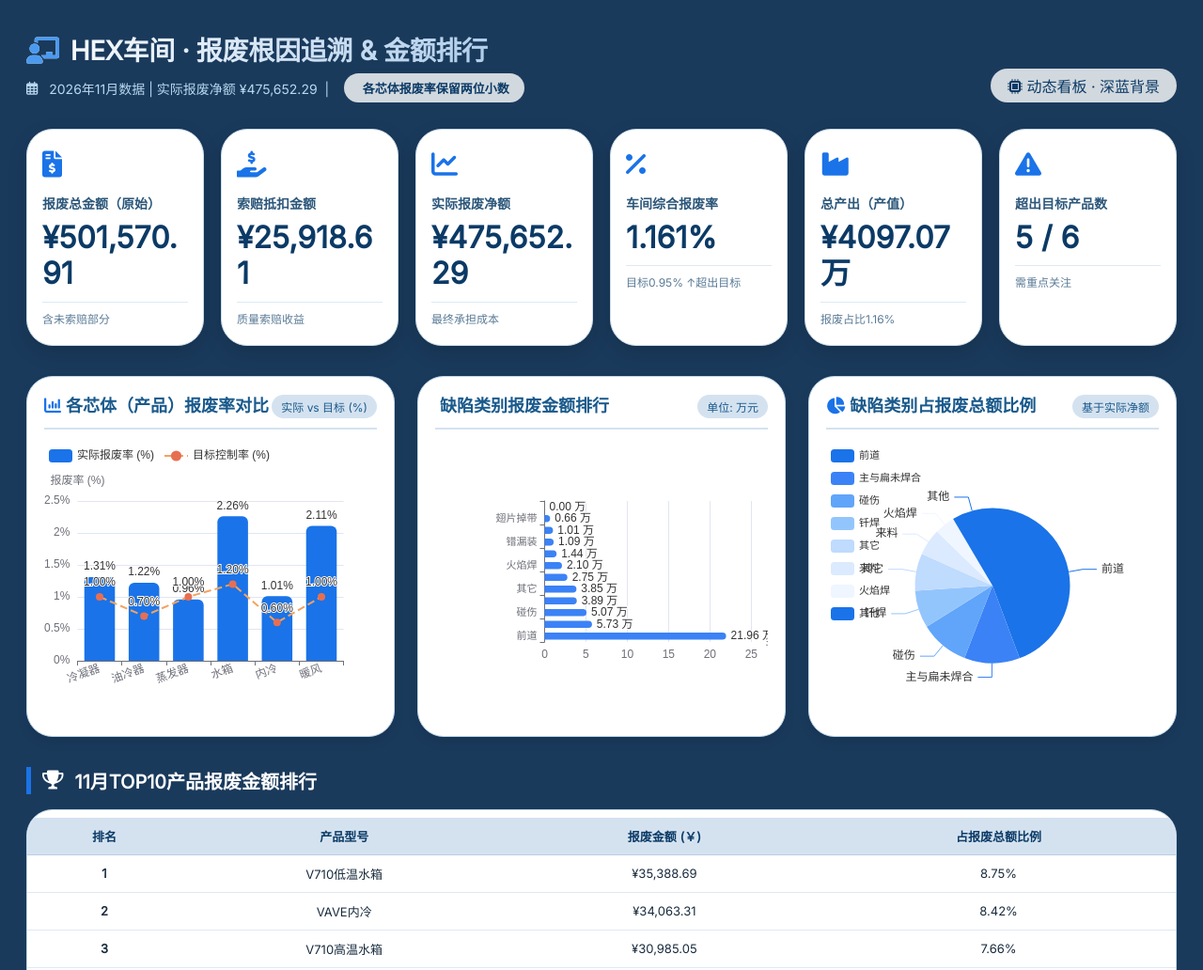
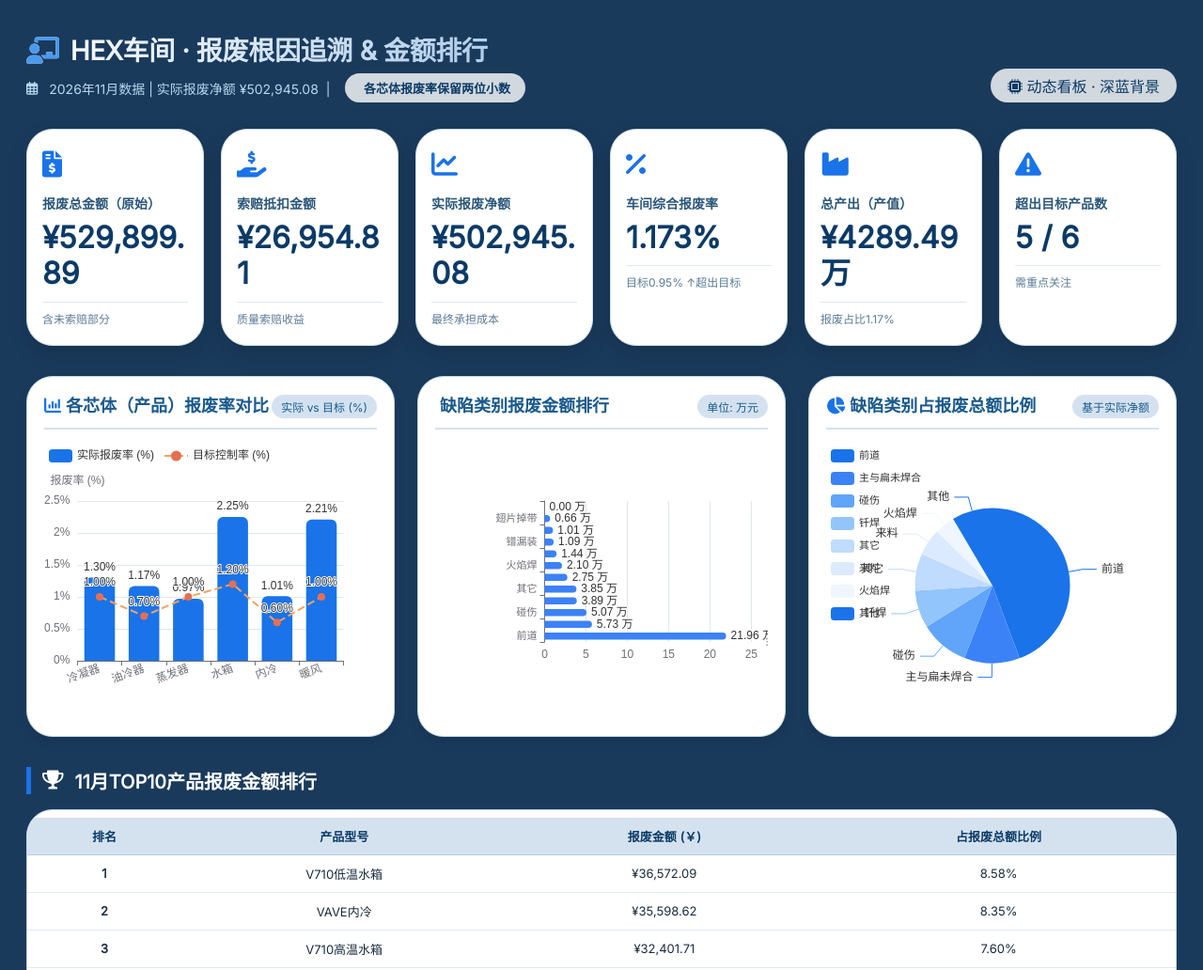
Before and after one commit to user-one1234/scrap, a plain HTML site: page index.html in a window 1280 px wide. Shown: the top 1032 px of the page at 94% size. Drawn offline with nearby package versions, Linux system fonts and the light colour scheme.

Commit message:
Update index.html

```diff
--- a/index.html
+++ b/index.html
@@ -184,7 +184,7 @@
     <div class="header">
         <div class="title-section">
             <h1><i class="fas fa-chalkboard-user" style="margin-right: 12px; color:#4a9af0;"></i>HEX车间 · 报废根因追溯 & 金额排行</h1>
-            <p><i class="far fa-calendar-alt"></i> 2026年11月数据 | 实际报废净额 ¥475,652.29 &nbsp;|&nbsp; <span class="badge-date"><i class="fas fa-chart-simple"></i> 各芯体报废率保留两位小数</span></p>
+            <p><i class="far fa-calendar-alt"></i> 2026年11月数据 | 实际报废净额 ¥502,945.08 &nbsp;|&nbsp; <span class="badge-date"><i class="fas fa-chart-simple"></i> 各芯体报废率保留两位小数</span></p>
         </div>
         <div style="background: #ffffffcc; border-radius: 40px; padding: 6px 18px; font-weight: 500; color:#0b3a66;"><i class="fas fa-microchip"></i> 动态看板 · 深蓝背景</div>
     </div>
@@ -247,50 +247,50 @@
     // ======================= 2026年11月 Excel 最新数据 =======================
     const productsData = [
         {
-            name: "冷凝器", rawScrap: 59303.51310298511, claim: 6146.074402235764, netScrap: 53157.43870074935, output: 4061743.6419920484,
+            name: "冷凝器", rawScrap: 61213.15240363604, claim: 6266.891184811232, netScrap: 54946.26121882481, output: 4225612.880954372,
             reasons: { "前道":19983.400704306554, "碰伤":11661.120884528083, "来料":6536.473749235765, "主与扁未焊合":3233.2144657546805, "钎焊":5219.059645688572, "其它":2483.749834, "变形":1044.656271603744, "翅片掉带":2757.17735475468, "检测":1291.6422557264038, "火焰焊":1481.3283694528081, "呛管":0, "错漏装":329.923974 }
         },
         {
-            name: "油冷器", rawScrap: 12069.472553791202, claim: 133.134486, netScrap: 11936.338067791201, output: 981101.7220300628,
+            name: "油冷器", rawScrap: 12266.822320791203, claim: 133.134486, netScrap: 12133.687834791202, output: 1035357.5539794299,
             reasons: { "前道":5195.410364791201, "碰伤":946.215753, "来料":133.134486, "主与扁未焊合":1210.898686, "钎焊":475.4869350000001, "其它":9398.507073227389, "变形":136.306564, "翅片掉带":332.83621500000004, "检测":473.900896, "火焰焊":681.53282, "呛管":0, "错漏装":0 }
         },
         {
-            name: "蒸发器", rawScrap: 189632.47645098533, claim: 18306.34570768216, netScrap: 171326.13074330316, output: 17817030.54851542,
+            name: "蒸发器", rawScrap: 199733.76968757898, claim: 19184.795743210587, netScrap: 180548.9739443684, output: 18706910.65924863,
             reasons: { "前道":57632.40095396132, "碰伤":22122.946118393724, "来料":19049.373940974794, "主与扁未焊合":30845.324793966385, "钎焊":17535.242892966384, "其它":10617.506046000006, "变形":4803.243421052645, "翅片掉带":638.578849, "检测":5191.0884528168535, "火焰焊":14157.421504633712, "呛管":0, "错漏装":8203.641099991599 }
         },
         {
-            name: "水箱", rawScrap: 80461.65422883397, claim: 73.855086, netScrap: 80387.79914283397, output: 3557450.723055311,
+            name: "水箱", rawScrap: 84304.48063247392, claim: 110.782629, netScrap: 84193.69800347392, output: 3734522.5559001924,
             reasons: { "前道":47342.34567483396, "碰伤":4234.390466, "来料":73.855086, "主与扁未焊合":2831.21627, "钎焊":5797.676071999998, "其它":3450.230294716894, "变形":6838.9507399999975, "翅片掉带":1255.043351, "检测":322.116824, "火焰焊":516.985602, "呛管":0, "错漏装":556.495767 }
         },
         {
-            name: "内冷", rawScrap: 64826.43993472582, claim: 1259.2048656438353, netScrap: 63567.23506908199, output: 6304491.944097323,
+            name: "内冷", rawScrap: 67802.14077875004, claim: 1259.2048656438353, netScrap: 66542.9359131062, output: 6566963.419458181,
             reasons: { "前道":36505.33605804563, "碰伤":9050.463500045656, "来料":1365.9155528584472, "主与扁未焊合":2600.8297279680355, "钎焊":4895.370146616436, "其它":12552.579966893984, "变形":749.4649486073059, "翅片掉带":791.0225258584471, "检测":1850.4638822876718, "火焰焊":2264.9121435753423, "呛管":0, "错漏装":1035.6544361095885 }
         },
         {
-            name: "暖风", rawScrap: 95277.35241642693, claim: 0, netScrap: 95277.35241642693, output: 4524269.364443206,
+            name: "暖风", rawScrap: 104579.52560485897, claim: 0, netScrap: 104579.52560485897, output: 4725972.344778237,
             reasons: { "前道":52909.074241606264, "碰伤":2711.9100338165435, "来料":384.14756680275747, "主与扁未焊合":16529.66877590245, "钎焊":4934.028372180281, "其它":0, "变形":848.5467714888654, "翅片掉带":809.5664287221641, "检测":955.2369396055145, "火焰焊":1860.3354513499478, "呛管":48.320014, "错漏装":733.9378540583243 }
         }
     ];
 
     // TOP10 产品明细（Excel 最新数据，11月）
     const top10Data = [
-        { rank:1, model:"V710低温水箱", amount:35388.692163330015, percent:0.08747228578271797 },
-        { rank:2, model:"VAVE内冷", amount:34063.31073364004, percent:0.08419626352527268 },
-        { rank:3, model:"V710高温水箱", amount:30985.051689203985, percent:0.07658755186095301 },
-        { rank:4, model:"T05蒸发器", amount:20393.691106668535, percent:0.0504082707666562 },
-        { rank:5, model:"X1325冷凝器", amount:20378.267421084445, percent:0.05037014714719586 },
-        { rank:6, model:"CMA3.0暖风", amount:19387.053322528434, percent:0.047920105690433756 },
-        { rank:7, model:"KX11蒸发器", amount:17865.71305199999, percent:0.04415972058486845 },
-        { rank:8, model:"BX11蒸发器", amount:17050.844004999977, percent:0.042145561434095 },
-        { rank:9, model:"MS11蒸发器", amount:16093.309761479992, percent:0.03977876843113941 },
-        { rank:10, model:"W02内冷", amount:15512.555517804178, percent:0.03834328443704662 }
+        { rank:1, model:"V710低温水箱", amount:36572.093173760026, percent:0.08581306662337233 },
+        { rank:2, model:"VAVE内冷", amount:35598.62477024004, percent:0.08352891218435475 },
+        { rank:3, model:"V710高温水箱", amount:32401.710546653983, percent:0.07602764579650058 },
+        { rank:4, model:"T05蒸发器", amount:21174.115850525384, percent:0.049683123291281085 },
+        { rank:5, model:"X1325冷凝器", amount:20627.084203659913, percent:0.04839956364008671 },
+        { rank:6, model:"CMA3.0暖风", amount:19739.98728086065, percent:0.046318071968940576 },
+        { rank:7, model:"KX11蒸发器", amount:18250.207897799988, percent:0.042822441110588826 },
+        { rank:8, model:"MS11蒸发器", amount:18494.392580079995, percent:0.043395398100207774 },
+        { rank:9, model:"BX11蒸发器", amount:17370.95072359998, percent:0.04075934469140878 },
+        { rank:10, model:"W02内冷", amount:16119.809285177236, percent:0.03782365591088075 }
     ];
 
     // 合计值（Excel 最新合计行）
-    const totalRawScrap = 501570.90868774836;
-    const totalClaim = 25918.61454756176;
-    const totalNetScrap = 475652.2941401866;
-    const totalOutput = 40970696.73854672;
+    const totalRawScrap = 529899.8914280892;
+    const totalClaim = 26954.808908665655;
+    const totalNetScrap = 502945.08251942345;
+    const totalOutput = 42894873.35575095;
     const totalActualRate = totalNetScrap / totalOutput;
     const targetOverall = 0.0095;
     const overallRatePercent = (totalActualRate * 100).toFixed(3);
@@ -462,7 +462,7 @@
     extraNote.style.borderRadius = "20px";
     extraNote.style.fontSize = "12px";
     extraNote.style.border = "1px solid #c0d8ea";
-    extraNote.innerHTML = `<i class="fas fa-chart-simple" style="color:#1a73e8;"></i> 报废根因深度分析：<strong>${topDefect?.name || ''}(¥${(topDefect?.amount || 0).toFixed(0).replace(/\B(?=(\d{3})+(?!\d))/g, ",")}，占比${topDefect?.percent.toFixed(2) || 0}%)、${secondDefect?.name || ''}(¥${(secondDefect?.amount || 0).toFixed(0).replace(/\B(?=(\d{3})+(?!\d))/g, ",")}，${secondDefect?.percent.toFixed(2) || 0}%)、${thirdDefect?.name || ''}(¥${(thirdDefect?.amount || 0).toFixed(0).replace(/\B(?=(\d{3})+(?!\d))/g, ",")}，${thirdDefect?.percent.toFixed(2) || 0}%)</strong>为主要TOP3缺陷。前道仍是车间级第一风险（43.78%），主与扁未焊合（11.41%）已超过碰伤（10.11%）升至第二；冷凝器前道（33.70%）领先碰伤（19.66%）约 14.0 个百分点；蒸发器前道（30.39%）、主与扁未焊合（16.27%）、碰伤（11.67%）、来料（10.05%）四线并进；暖风主与扁未焊合（17.35%）已逼近前道（55.53%），需关注焊接质量。`;
+    extraNote.innerHTML = `<i class="fas fa-chart-simple" style="color:#1a73e8;"></i> 报废根因深度分析：<strong>${topDefect?.name || ''}(¥${(topDefect?.amount || 0).toFixed(0).replace(/\B(?=(\d{3})+(?!\d))/g, ",")}，占比${topDefect?.percent.toFixed(2) || 0}%)、${secondDefect?.name || ''}(¥${(secondDefect?.amount || 0).toFixed(0).replace(/\B(?=(\d{3})+(?!\d))/g, ",")}，${secondDefect?.percent.toFixed(2) || 0}%)、${thirdDefect?.name || ''}(¥${(thirdDefect?.amount || 0).toFixed(0).replace(/\B(?=(\d{3})+(?!\d))/g, ",")}，${thirdDefect?.percent.toFixed(2) || 0}%)</strong>为主要TOP3缺陷。前道仍是车间级第一风险（41.44%），主与扁未焊合（10.80%）已超过碰伤（9.57%）升至第二；冷凝器前道（32.65%）领先碰伤（19.05%）约 13.6 个百分点；蒸发器前道（28.85%）、主与扁未焊合（15.44%）、碰伤（11.08%）、来料（9.54%）四线并进；暖风主与扁未焊合（15.81%）已逼近前道（50.59%），需关注焊接质量。`;
 
     const lastSection = document.querySelector(".insight-section:last-of-type");
     if(lastSection) lastSection.insertAdjacentElement('afterend', extraNote);
```
